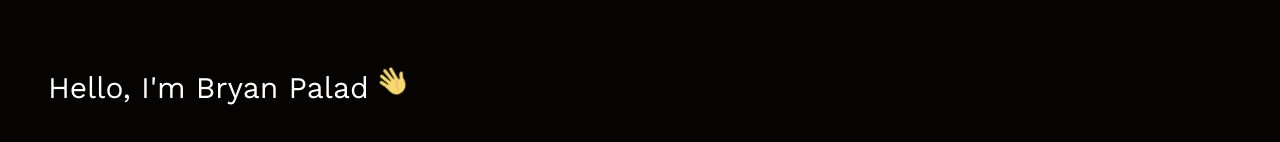
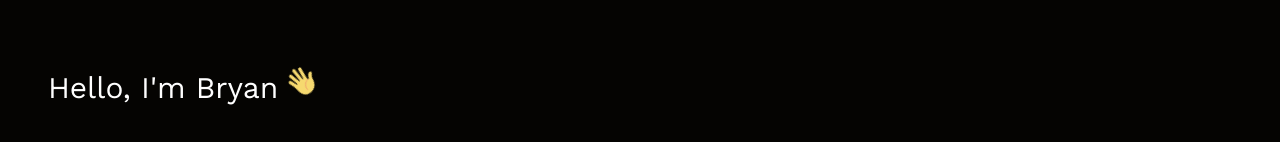
Before and after one commit to BryanPalad/bryan_palad, a React (Create React App) app: page / in a window 1280 px wide. Shown: the part 126-268 px from the top of the page. Built offline with nearby package versions, Linux system fonts and the light colour scheme; the HTML template or start-up script is replaced by a standard one; a web font is replaced by a local one.

Commit message:
remove_surname

```diff
--- a/src/pages/Hero/Hero.js
+++ b/src/pages/Hero/Hero.js
@@ -53,7 +53,7 @@ const Hero = () => {
           <Fade left>
             <div className="flex-1 flex flex-col items-center lg:items-start">
               <p className="flex text-xl text-black dark:text-white mb-[22px] lg:text-3xl">
-                Hello, I'm Bryan Palad{" "}
+                Hello, I'm Bryan{" "}
                 <Lottie
                   options={loadingAnimation}
                   style={style}
```
